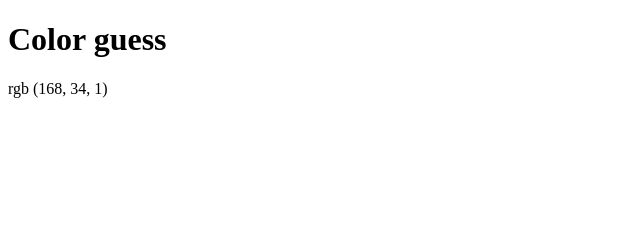
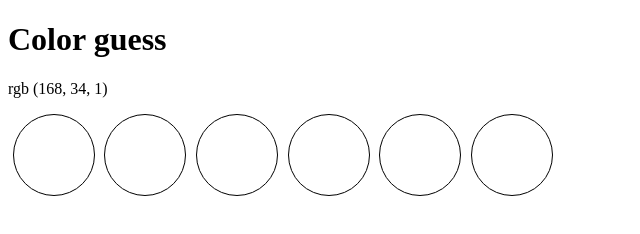
Before and after one commit to gkfreitas/color-guess, a website: page index.html in a window 1280 px wide. Shown: the whole page, without its empty margins (0-640 px from the left). Drawn offline with Linux system fonts and the light colour scheme.

Commit message:
REQ 3 - Finalizado, elementos ball adicionados

```diff
--- a/index.html
+++ b/index.html
@@ -4,12 +4,20 @@
   <meta charset="UTF-8">
   <meta http-equiv="X-UA-Compatible" content="IE=edge">
   <meta name="viewport" content="width=device-width, initial-scale=1.0">
-  <link rel="stylesheet" href="script.js">
+  <link rel="stylesheet" href="style.css">
   <title>Color guess</title>
 </head>
 <body>
   <h1 id="title">Color guess</h1>
   <p id="rgb-color">rgb (168, 34, 1)</p>
+  <div class="ball-container">
+    <div class="ball"></div>
+    <div class="ball"></div>
+    <div class="ball"></div>
+    <div class="ball"></div>
+    <div class="ball"></div>
+    <div class="ball"></div>
+  </div>
 <script src="script.js"></script>
 </body>
 </html>
--- a/style.css
+++ b/style.css
@@ -0,0 +1,13 @@
+.ball-container {
+  width: 550px;
+  display: flex;
+  justify-content: space-around;
+}
+
+.ball {
+  cursor: pointer;
+  width: 80px;
+  height: 80px;
+  border: 1px solid black;
+  border-radius: 50%;
+}
```
